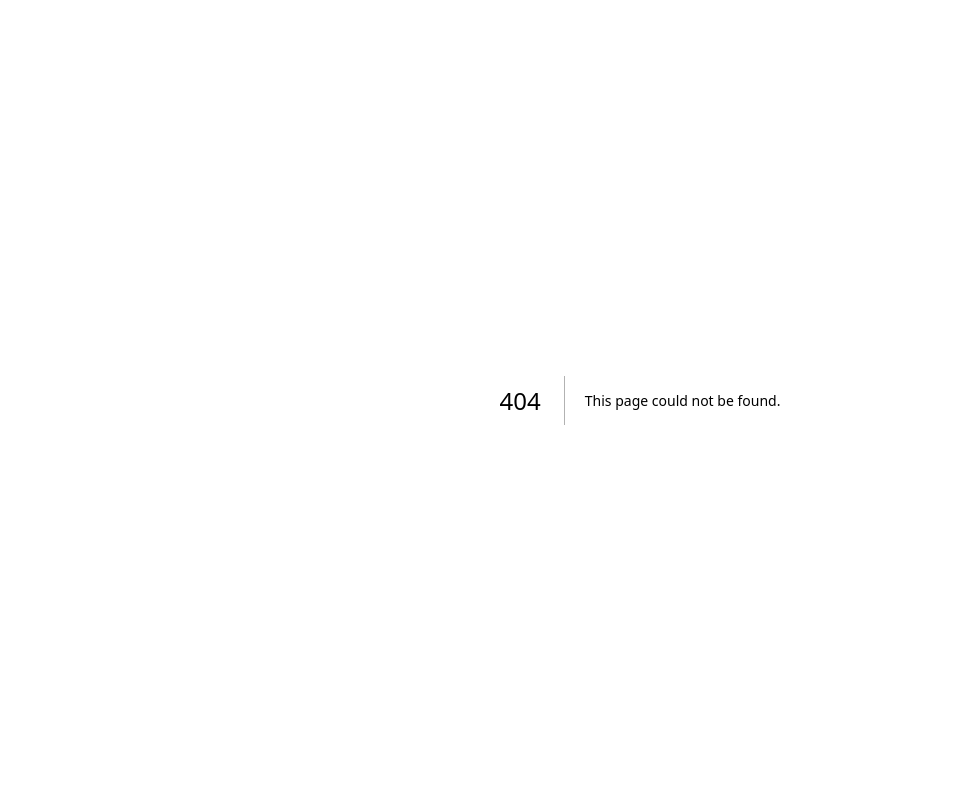
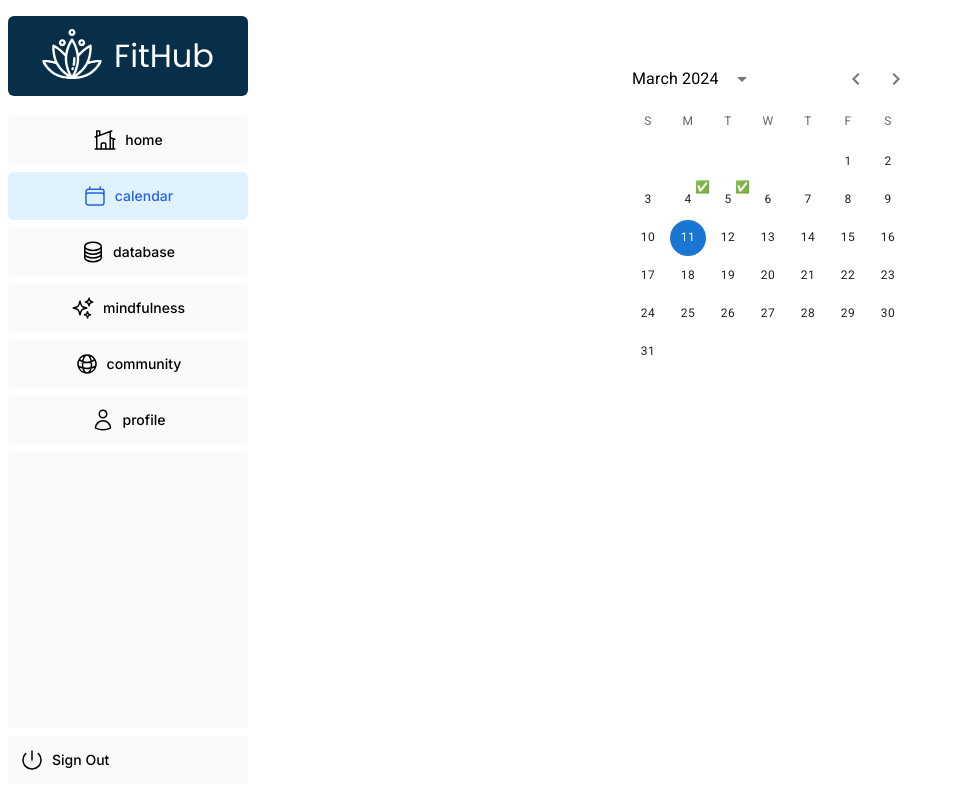
Before and after one commit to theAnuragMishra/fithub, a Next.js app: page /home/calendar in a window 1280 px wide. Before the commit this address had no page. Shown: the whole page, without its empty margins (0-955 px from the left). Built offline with nearby package versions, Linux system fonts and the light colour scheme; a web font is replaced by a local one.

Commit message:
updated ui

```diff
--- a/app/database/layout.tsx
+++ /dev/null
@@ -1,12 +0,0 @@
-import SideNav from "@/app/ui/nav/sidenav";
-
-export default function Layout({ children }: { children: React.ReactNode }) {
-  return (
-    <div className="flex h-screen flex-col md:flex-row md:overflow-hidden">
-      <div className="w-full flex-none md:w-64">
-        <SideNav />
-      </div>
-      <div className="flex-grow p-6 md:overflow-y-auto md:p-12">{children}</div>
-    </div>
-  );
-}
--- /dev/null
+++ b/app/home/(overview)/page.tsx
@@ -0,0 +1,3 @@
+export default function Home() {
+  return <div>hi</div>;
+}
--- a/app/calendar/layout.tsx
+++ b/app/home/layout.tsx
@@ -1,4 +1,4 @@
-import SideNav from "@/app/ui/nav/sidenav";
+import SideNav from "@/app/ui/home/sidenav";
 
 export default function Layout({ children }: { children: React.ReactNode }) {
   return (
--- a/app/profile/layout.tsx
+++ /dev/null
@@ -1,12 +0,0 @@
-import SideNav from "@/app/ui/nav/sidenav";
-
-export default function Layout({ children }: { children: React.ReactNode }) {
-  return (
-    <div className="flex h-screen flex-col md:flex-row md:overflow-hidden">
-      <div className="w-full flex-none md:w-64">
-        <SideNav />
-      </div>
-      <div className="flex-grow p-6 md:overflow-y-auto md:p-12">{children}</div>
-    </div>
-  );
-}
--- a/app/ui/nav/nav-links.tsx
+++ b/app/ui/home/nav-links.tsx
@@ -5,7 +5,7 @@ import {
   CircleStackIcon,
   SparklesIcon,
   UserIcon,
-  BugAntIcon,
+  HomeModernIcon,
   GlobeAltIcon,
 } from "@heroicons/react/24/outline";
 import Link from "next/link";
@@ -13,16 +13,16 @@ import { usePathname } from "next/navigation";
 import clsx from "clsx";
 
 const links = [
-  { name: "workout", href: "/workout", icon: BugAntIcon },
-  { name: "calendar", href: "/calendar", icon: CalendarIcon },
+  { name: "home", href: "/home", icon: HomeModernIcon },
+  { name: "calendar", href: "/home/calendar", icon: CalendarIcon },
   {
     name: "database",
-    href: "/database",
+    href: "/home/database",
     icon: CircleStackIcon,
   },
-  { name: "mindfulness", href: "/mindfulness", icon: SparklesIcon },
-  { name: "community", href: "/community", icon: GlobeAltIcon },
-  { name: "profile", href: "/profile", icon: UserIcon },
+  { name: "mindfulness", href: "/home/mindfulness", icon: SparklesIcon },
+  { name: "community", href: "/home/community", icon: GlobeAltIcon },
+  { name: "profile", href: "/home/profile", icon: UserIcon },
 ];
 export default function NavLinks() {
   const pathname = usePathname();
--- a/app/ui/nav/sidenav.tsx
+++ b/app/ui/home/sidenav.tsx
@@ -1,5 +1,5 @@
 import Link from "next/link";
-import NavLinks from "@/app/ui/nav/nav-links";
+import NavLinks from "@/app/ui/home/nav-links";
 import FithubLogo from "@/app/ui/fithub-logo";
 import { PowerIcon } from "@heroicons/react/24/outline";
 
```
Also changed, not shown: app/home/calendar/page.tsx (renamed from app/calendar/page.tsx), app/home/community/page.tsx (added), app/home/database/page.tsx (renamed from app/database/page.tsx), app/home/mindfulness/page.tsx (added), app/home/profile/page.tsx (renamed from app/profile/page.tsx).
